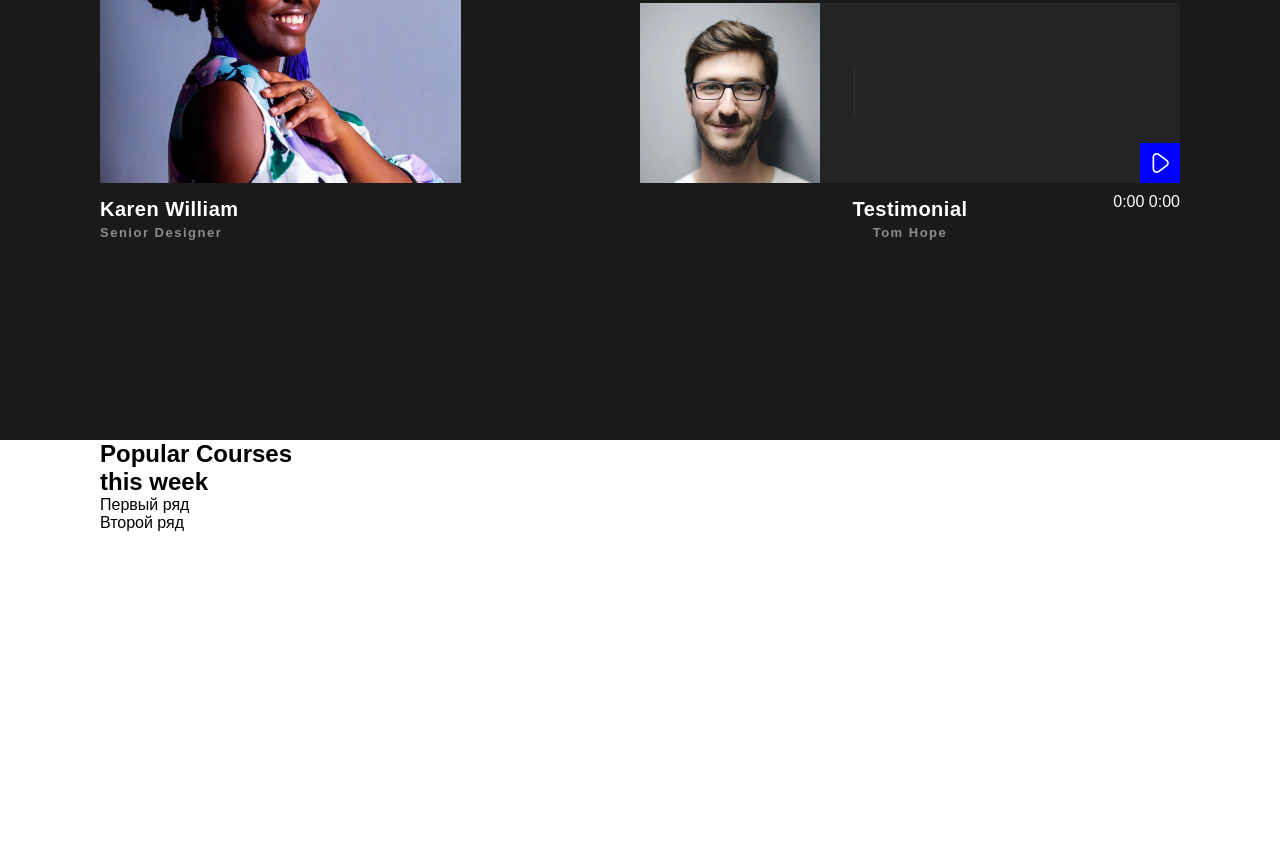
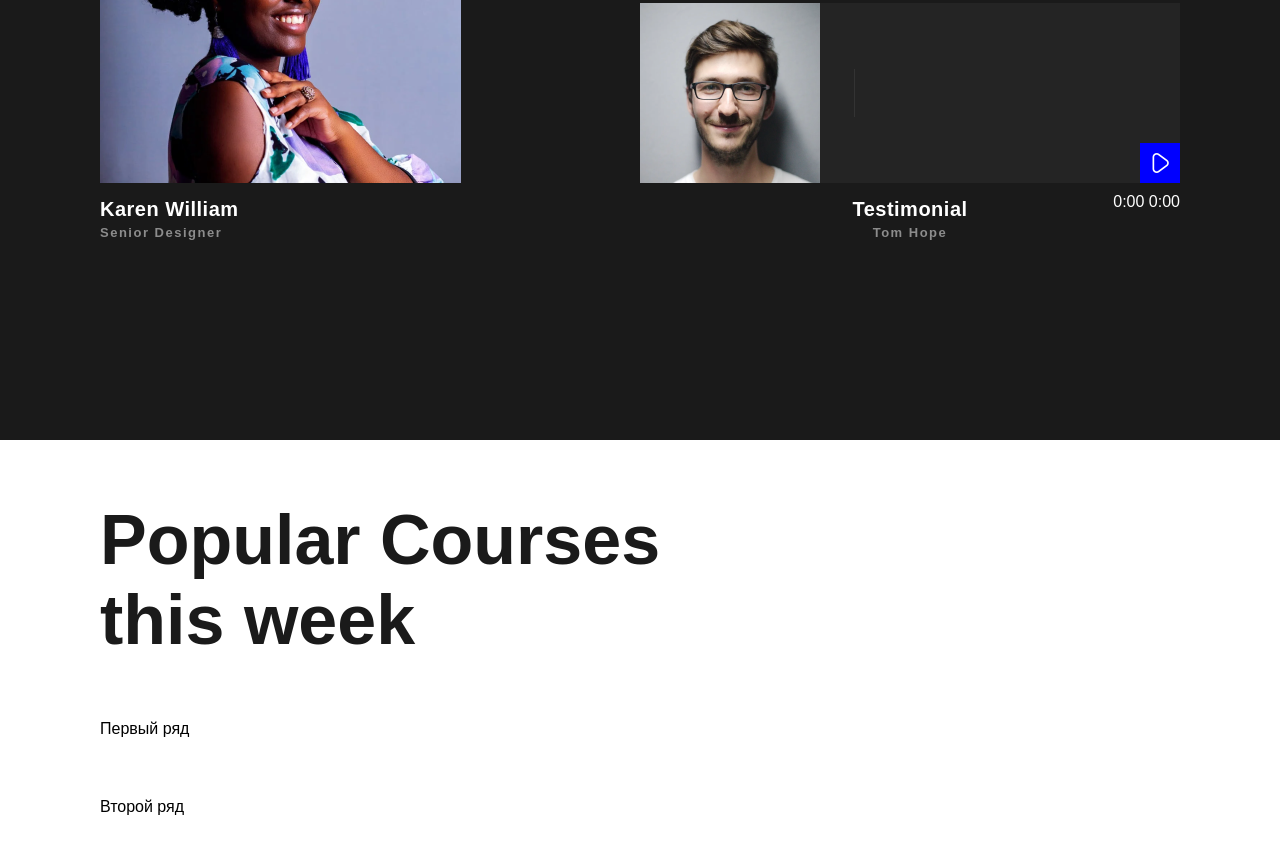
Before and after one commit to Grishimdoor/site-vizitka, a plain HTML site: page index.html in a window 1280 px wide. Shown: the part 758-1612 px from the top of the page. Before the commit the page ends 1290 px from the top, so only its background shows below. Drawn offline with nearby package versions, Linux system fonts and the light colour scheme; no server answers.

Commit message:
Update style.css

```diff
--- a/style.css
+++ b/style.css
@@ -231,13 +231,13 @@
     text-align: center;
     display: block;
 }
-.course-section-title {
+.courses-section-title {
     font-weight: 600;
     font-size: 70px;
     color: #1A1A1A;
     margin: 60px 0;
 }
-.course-row {
+.courses-row {
     display: flex;
     justify-content: space-between;
     margin-bottom: 60px;
```
